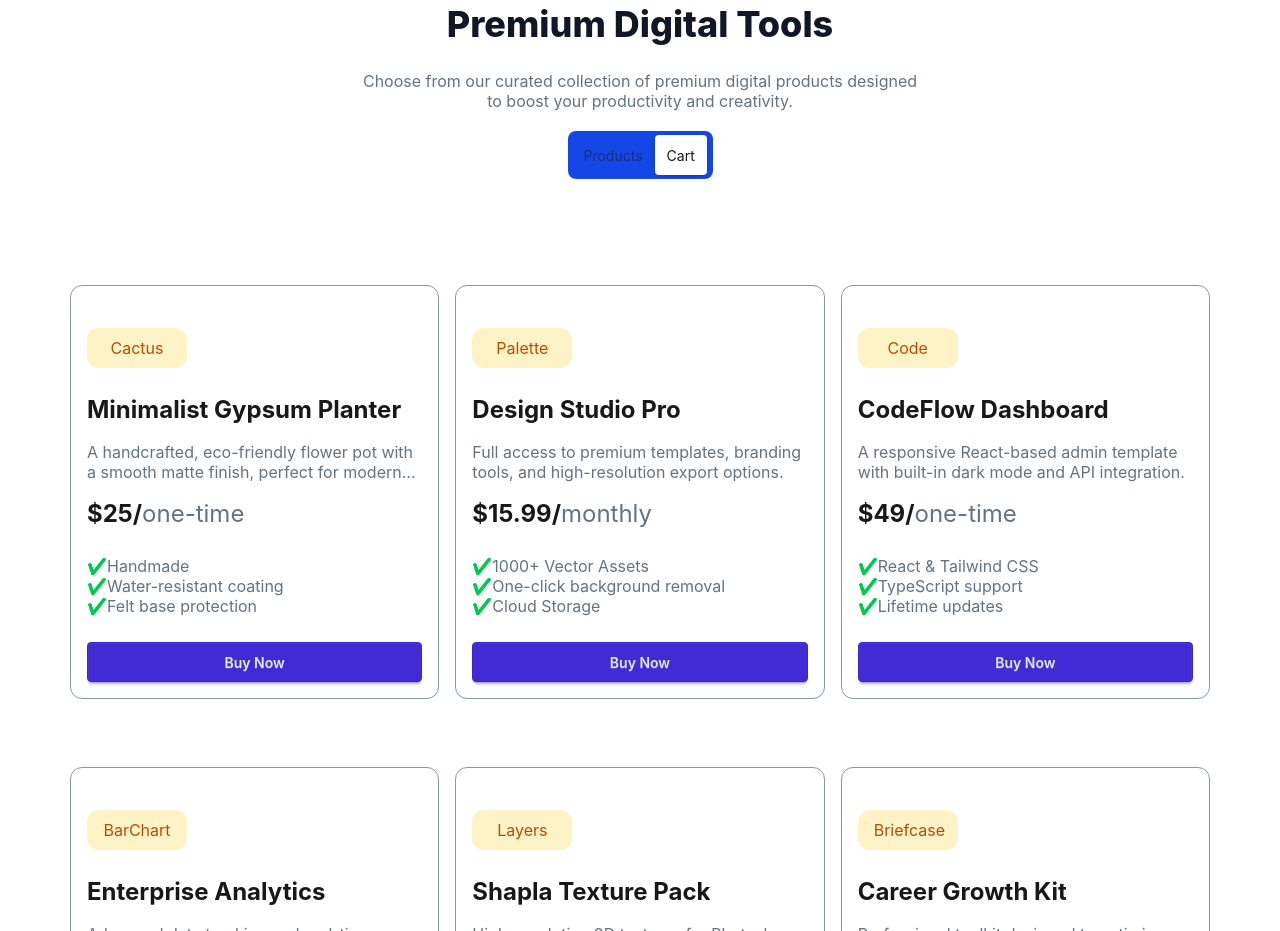
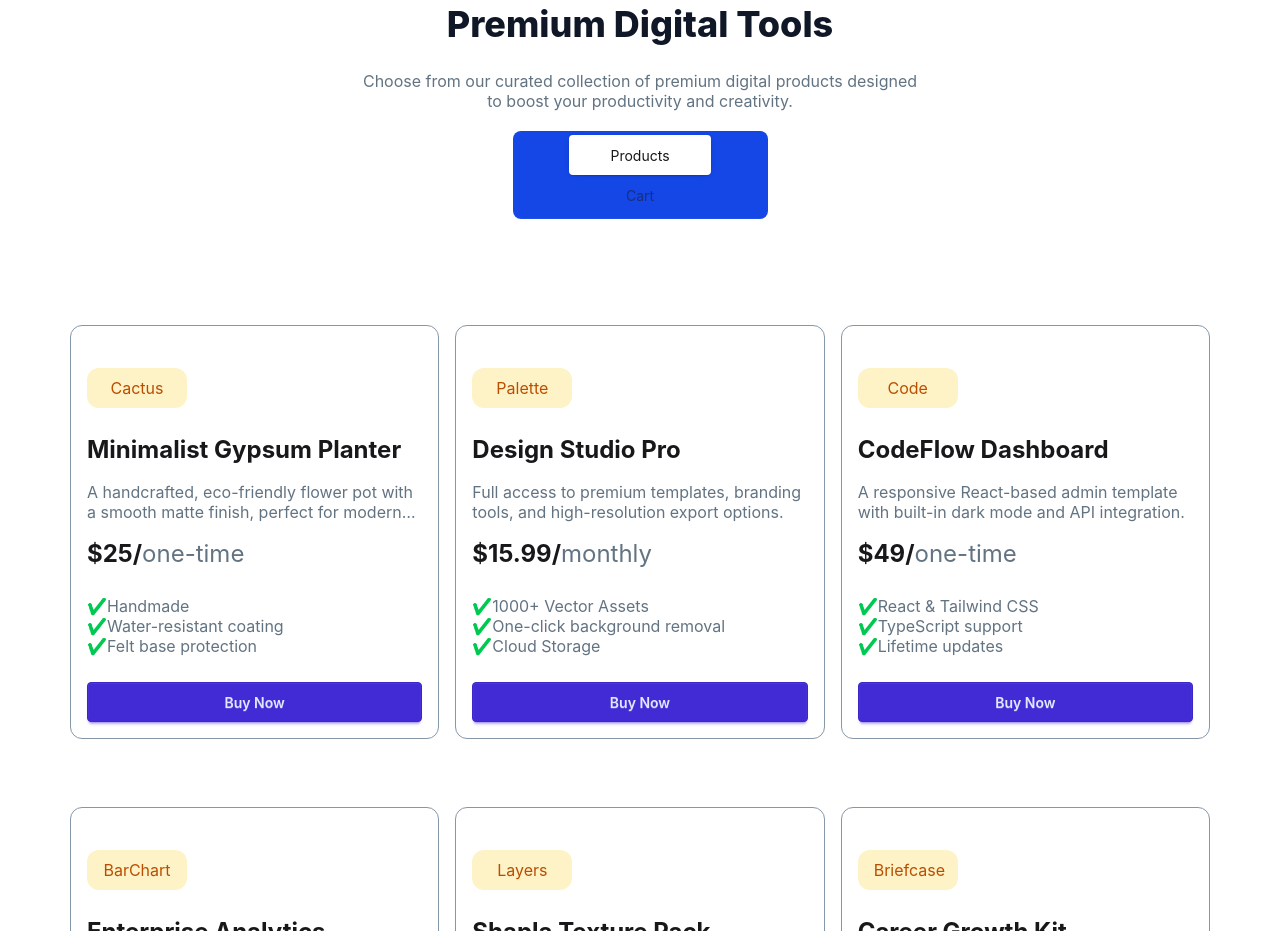
Before and after one commit to rakibulhasanutsho/DigiTools-Platform, a React (Vite) app: page / in a window 1280 px wide. Shown: the part 1060-1991 px from the top of the page. Built offline with nearby package versions, Linux system fonts and the light colour scheme.

Commit message:
working to fix functionallity with products

```diff
--- a/src/App.jsx
+++ b/src/App.jsx
@@ -2,11 +2,14 @@ import { Navbar } from "./components/Navbar"
 import { Banner } from "./components/Banner"
 import { Status } from "./components/Status"
 import { Products } from "./components/Products"
-import { Models } from "./components/Models"
+import { useState } from "react"
 import Accounts from "./components/Accounts"
 import Transparent from "./components/Transparent"
 import Explore from "./components/Explore"
 import Carts from "./components/Carts"
+import { Models } from "./components/Models"
+
+
 
 const getModels = async () => {
   const res = await fetch("/models.json")
@@ -20,6 +23,10 @@ const getTransparent = async ()=> {
  const transparentPromise = getTransparent()
 
 function App() {
+  const [activeTab, setActiveTab] = useState("Products")
+
+    const [carts, setCarts] = useState([])
+
 
   return (
     <>
@@ -30,8 +37,9 @@ function App() {
     <Products></Products>
 
 
-      <Models modelPromise={modelPromise} ></Models>
-      <Carts></Carts>
+      {activeTab ==="Products" &&<Models modelPromise={modelPromise} setActiveTab={setActiveTab} carts={carts} setCarts ={setCarts} ></Models>}
+
+      {activeTab ==="Cart" &&  <Carts carts={carts} setCarts={setCarts} setActiveTab={setActiveTab}></Carts>}
       <Accounts></Accounts>
       <Transparent transparentPromise ={transparentPromise}></Transparent>
       <Explore></Explore>
--- a/src/components/Carts.jsx
+++ b/src/components/Carts.jsx
@@ -1,7 +1,9 @@
-export default  function Carts() {
+export default  function Carts(carts, SetCarts) {
   return (
     <div>
-
+      <div>
+        <h4 className="bg-red-700">{carts.name}</h4>
+      </div>
     </div>
   );
 }
--- a/src/components/ModelCard.jsx
+++ b/src/components/ModelCard.jsx
@@ -1,8 +1,9 @@
 import { useState } from "react"
-export default  function ModelCard({model}) {
+export default  function ModelCard({model, carts, setCarts}) {
     const [isBuy , setIsBought] = useState(false)
     const handleBuy = () =>{
          setIsBought(true)
+         setCarts(model)
     }
 
   return (
--- a/src/components/Models.jsx
+++ b/src/components/Models.jsx
@@ -1,29 +1,31 @@
 import  {use} from 'react'
 import ModelCard from './ModelCard'
+import { useState } from "react"
 // import { designTool } from '../assets/products./design-tool.png'
 
 
-export const Models = ({modelPromise}) => {
+import { Products } from './Products'
+export const Models = ({modelPromise, setActiveTab, carts, setCarts}) => {
     const models = use(modelPromise)
 
 
   return (
-    <div className='w-[1140px] mx-auto  '>
+    <div className='w-[1140px] mx-auto'>
       <div className='my-20 text-center items-stretch space-y-5'>
             <h3 className='text-[36px] font-extrabold  text-[#101727]'>Premium Digital Tools</h3>
             <p className='text-[16px] text-[#627382] leading-5 whitespace-normal'>Choose from our curated collection of premium digital products designed <br /> to boost your productivity and creativity.</p>
 
-              {/* name of each tab group should be unique */}
-<div className="tabs tabs-box w-[145px] bg-blue-700 mx-auto">
-  <input type="radio" name="my_tabs_1" className="tab" aria-label="Products" />
-  <input type="radio" name="my_tabs_1" className="tab" aria-label="Cart" defaultChecked />
+              <div className="tabs tabs-box justify-center w-[255px]  bg-blue-700 mx-auto">
+                <input type="radio" name="my_tabs_1" className="tab px-10 border " aria-label="Products" defaultChecked onClick={()=> setActiveTab("Products")} />
+                <input type="radio" name="my_tabs_1" className="tab px-10 border" aria-label="Cart" onClick={()=> setActiveTab("Cart")}  />
 
-</div>
+              </div>
+
 
         </div>
         <div className='grid grid-cols-3 gap-4 bg-[#F2F2F2 space-y-5'>
           {models.map(model=>
-         <ModelCard model={model}></ModelCard>
+         <ModelCard carts={carts} setCarts={setCarts} key={model.id} model={model}></ModelCard>
         )}
         </div>
     </div>
--- a/src/components/Products.jsx
+++ b/src/components/Products.jsx
@@ -1,6 +1,8 @@
 import React from 'react'
 
+
 export const Products = () => {
+
   return (
     <div>
 
--- a/src/components/Transparent.jsx
+++ b/src/components/Transparent.jsx
@@ -17,7 +17,7 @@ export default  function Transparent ({transparentPromise}) {
                     <ul>
                         {
                             trans.features.map(feature =>
-                                <li><span>✔</span> {feature}</li>
+                                <li key={trans.id}><span>✔</span> {feature}</li>
                             )
                         }
                     </ul>
```
